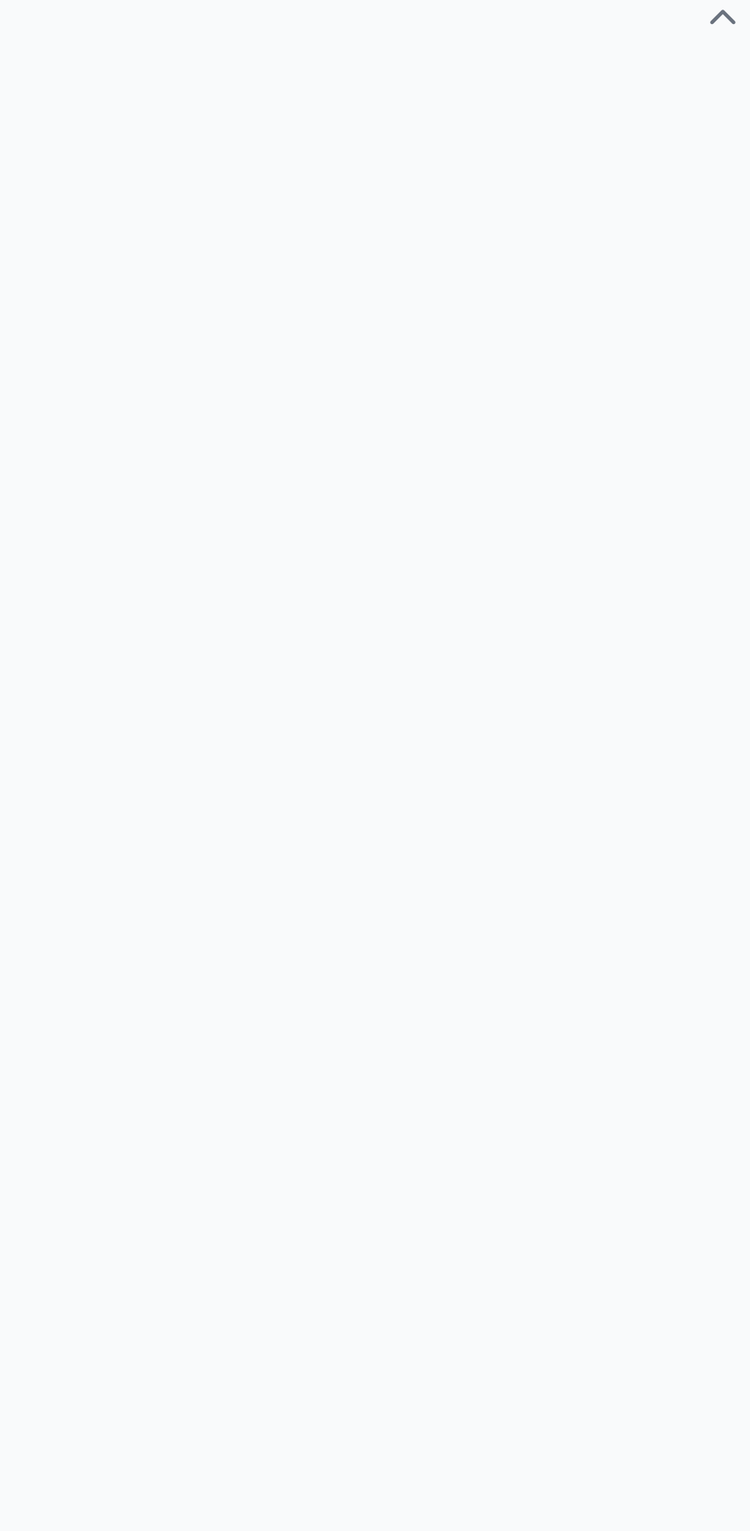
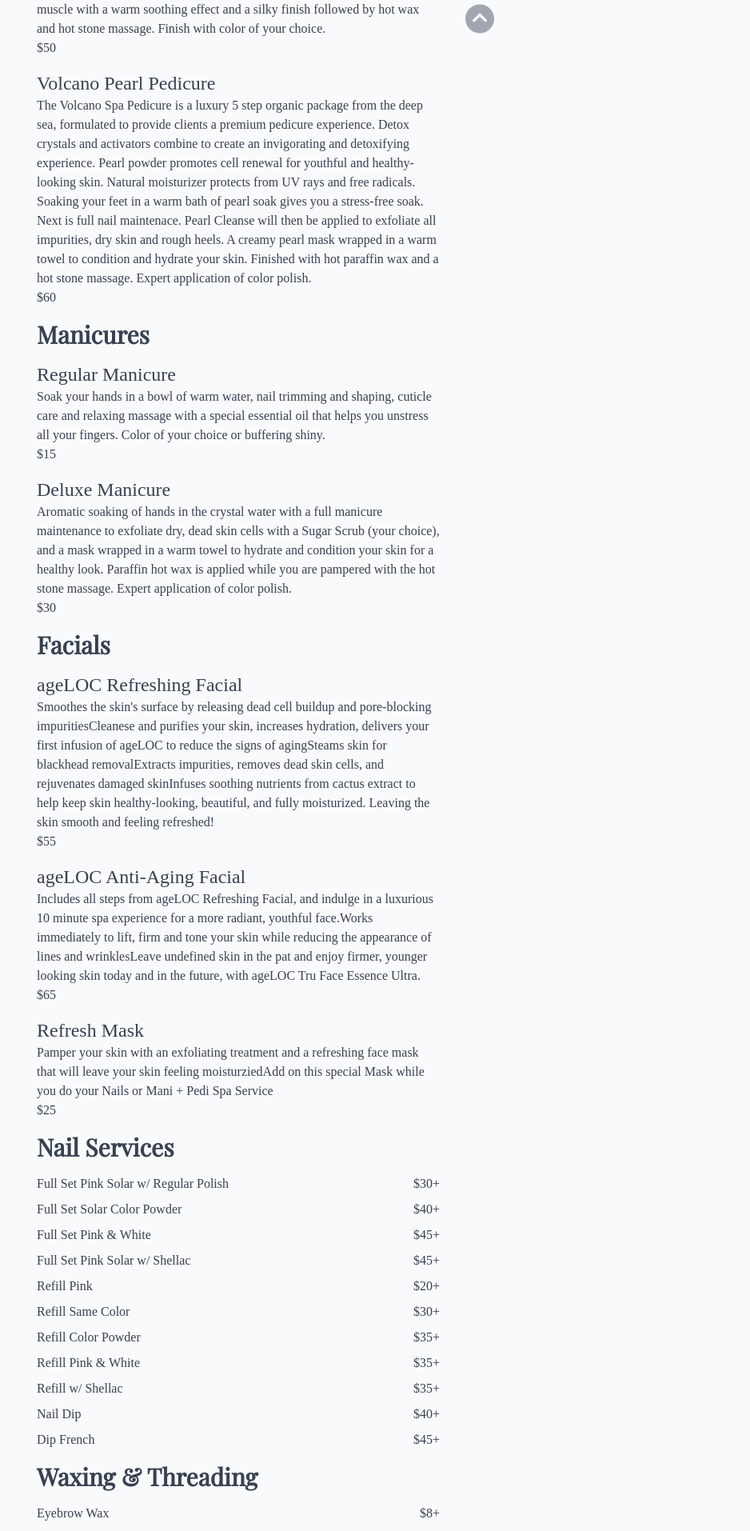
Before and after one commit to anthonybui1/zvi-nails, a React (Create React App) app: page /services in a window 1280 px wide. Shown: the part 740-2654 px from the top of the page at 80% size, without its empty margins (342-1280 px from the left). Before the commit the page ends 800 px from the top, so only its background shows below. Built offline with nearby package versions, Linux system fonts and the light colour scheme; a web font is replaced by a local one.

Commit message:
Adjusted hero to become more responsive

```diff
--- a/src/App.js
+++ b/src/App.js
@@ -1,5 +1,6 @@
 import React from 'react';
 import { BrowserRouter, Switch, Route } from 'react-router-dom';
+import ScrollToTop from './helpers/ScrollToTop';
 
 import Header from './organisms/Header';
 import Hero from './organisms/Hero';
@@ -14,7 +15,8 @@ import ServicesPage from './organisms/ServicesPage';
 const App = () => {
 	return (
 		<BrowserRouter>
-			<div className='container container-md mx-auto px-4' id='top'>
+			<ScrollToTop />
+			<div className='container max-w-screen-lg mx-auto px-4' id='top'>
 				<Header />
 				<Switch>
 					<Route exact path='/'>
--- /dev/null
+++ b/src/helpers/ScrollToTop.js
@@ -0,0 +1,12 @@
+import { useEffect } from "react";
+import { useLocation } from "react-router-dom";
+
+export default function ScrollToTop() {
+  const { pathname } = useLocation();
+
+  useEffect(() => {
+    window.scrollTo(0, 0);
+  }, [pathname]);
+
+  return null;
+}
--- a/src/molecules/DesktopMenu.js
+++ b/src/molecules/DesktopMenu.js
@@ -8,6 +8,7 @@ const DesktopMenu = () => {
 			<Link
 				to='/'
 				className='font-header text-xl hover:shadow-xl hover:border-lightpink py-2 px-4 transition-all duration-500 border-b-4 border-neutral'
+				onClick={() => window.scrollTo(0,0)}
 			>
 				Home
 			</Link>
--- a/src/molecules/ScrollChevron.js
+++ b/src/molecules/ScrollChevron.js
@@ -4,7 +4,7 @@ const ScrollChevron = () => {
 	return (
 		<React.Fragment>
 			<a href='#root'>
-				<i className='fas fa-chevron-up fixed bottom-4 right-4 text-4xl text-gray-700 animate-pulse'></i>
+				<i className='fas fa-chevron-circle-up fixed bottom-4 xl:right-1/4 right-4 text-4xl text-gray-400 animate-pulse'></i>
 			</a>
 		</React.Fragment>
 	);
--- a/src/organisms/Footer.js
+++ b/src/organisms/Footer.js
@@ -4,10 +4,10 @@ const Footer = () => {
 	return (
 		<div className='bg-lightpink w-full flex flex-col justify-between items-center pb-2 px-4'>
 			<div className='my-4'>
-				<h1 className='font-display text-5xl text-center'>ZVI Nails & Spa</h1>
+				<h1 className='font-display text-2xl md:text-5xl text-center'>ZVI Nails & Spa</h1>
 			</div>
 			<div className='my-4 flex items-center'>
-				<p className='text-2xl'>Find us on Instagram</p>
+				<p className='text-lg md:text-2xl'>Find us on Instagram</p>
 				<a href='https://www.instagram.com/zvi_nails/' className='cursor-pointer'>
 					<i className='fab fa-instagram-square text-3xl mx-6 transform hover:rotate-6 transition-all'></i>
 				</a>
--- a/src/organisms/Header.js
+++ b/src/organisms/Header.js
@@ -32,8 +32,12 @@ const Header = () => {
 	};
 
 	return (
-		<nav className='flex justify-between items-end mb-8 pt-6'>
-			<Link to='/' className='md:text-6xl text-5xl font-display'>
+		<nav className='sticky top-0 z-20 bg-gray-50 bg-opacity-80 flex justify-between items-end mb-8 mt-6 pb-1'>
+			<Link
+				to='/'
+				className='md:text-6xl text-5xl font-display'
+				onClick={() => window.scrollTo(0, 0)}
+			>
 				ZVI NAILS
 			</Link>
 			{showMenu()}
--- a/src/organisms/Hero.js
+++ b/src/organisms/Hero.js
@@ -20,9 +20,9 @@ const Hero = () => {
 	}, []);
 
 	return (
-		<div className={`flex ${opacity} transition-opacity`} id='hero'>
+		<div className={`flex ${opacity} transition-opacity bg-lightpink`} id='hero'>
 			<div>
-				<img className='object-cover h-full' src={heroImg} alt='Hand covered in paint.' />
+				<img className='object-cover h-full lg:max-h-eightyscreen md:max-h-eightyscreen max-h-fiftyscreen' src={heroImg} alt='Hand covered in paint.' />
 			</div>
 			<div className='bg-lightpink flex flex-shrink-0 w-1/2 flex-col justify-center items-center px-4 md:px-8'>
 				<div className='md:my-4 mb-1'>
--- a/src/organisms/ServicesPage.js
+++ b/src/organisms/ServicesPage.js
@@ -1,11 +1,105 @@
-import React from 'react'
+import React from 'react';
+import { menuData } from '../assets/menuData';
 
 const ServicesPage = () => {
-  return (
-    <div>
-      Hello
-    </div>
-  )
-}
+	return (
+		<div className='mx-auto max-w-prose flex flex-col my-8 px-2'>
+			<div>
+				<h1 className='font-display text-3xl'>
+					<strong>Pedicures</strong>
+				</h1>
+				{menuData.pedicures.map((item, index) => {
+					return (
+						<React.Fragment key={index}>
+							<h3 className='font-header md:text-2xl text-xl mt-4'>{item.name}</h3>
+							<p className='text-sm md:text-base'>{item.description}</p>
+							<p>{item.price}</p>
+						</React.Fragment>
+					);
+				})}
+			</div>
 
-export default ServicesPage
+			<div>
+				<h1 className='font-display text-3xl mt-4'>
+					<strong>Manicures</strong>
+				</h1>
+				{menuData.manicures.map((item, index) => {
+					return (
+						<React.Fragment key={index}>
+							<h3 className='font-header md:text-2xl text-xl mt-4'>{item.name}</h3>
+							<p className='text-sm md:text-base'>{item.description}</p>
+							<p>{item.price}</p>
+						</React.Fragment>
+					);
+				})}
+			</div>
+
+			<div>
+				<h1 className='font-display text-3xl mt-4'>
+					<strong>Facials</strong>
+				</h1>
+				{menuData.facials.map((item, index) => {
+					return (
+						<React.Fragment key={index}>
+							<h3 className='font-header md:text-2xl text-xl mt-4'>{item.name}</h3>
+							<p className='text-sm md:text-base'>{item.description}</p>
+							<p>{item.price}</p>
+						</React.Fragment>
+					);
+				})}
+			</div>
+
+			<div className='space-y-2'>
+				<h1 className='font-display text-3xl my-4'>
+					<strong>Nail Services</strong>
+				</h1>
+				{menuData.nailServices.map((item, index) => {
+					return (
+						<div className='flex justify-between' key={index}>
+							<p>{item.name}</p>
+							<p>{item.price}</p>
+						</div>
+					);
+				})}
+			</div>
+
+			<div className='space-y-2'>
+				<h1 className='font-display text-3xl my-4'><strong>Waxing & Threading</strong></h1>
+				{menuData.waxingAndThreading.map((item, index) => {
+					return (
+						<div className='flex justify-between' key={index}>
+							<p>{item.name}</p>
+							<p>{item.price}</p>
+						</div>
+					);
+				})}
+			</div>
+
+			<div className='space-y-2'>
+				<h1 className='font-display text-3xl my-4'><strong>Shellac Nails</strong></h1>
+				{menuData.shellacNails.map((item, index) => {
+					return (
+						<div className='flex justify-between' key={index}>
+							<p>{item.name}</p>
+							<p>{item.price}</p>
+						</div>
+					);
+				})}
+			</div>
+
+			<div className='space-y-2'>
+				<h1 className='font-display text-3xl my-4'><strong>Kids Packages</strong></h1>
+				{menuData.kidsPackages.map((item, index) => {
+					return (
+						<div className='flex justify-between' key={index}>
+							<p>{item.name}</p>
+							<p>{item.price}</p>
+						</div>
+					);
+				})}
+			</div>
+		</div>
+	);
+};
+
+export default ServicesPage;
--- a/tailwind.config.js
+++ b/tailwind.config.js
@@ -20,6 +20,10 @@ module.exports = {
 				'144': '36rem',
 				'192': '48rem',
 			},
+			maxHeight: {
+				'fiftyscreen': '50vh',
+				'eightyscreen': '80vh',
+			},
 		},
 	},
 	variants: {
```
Also changed, not shown: src/index.css (line endings or trailing spaces).
